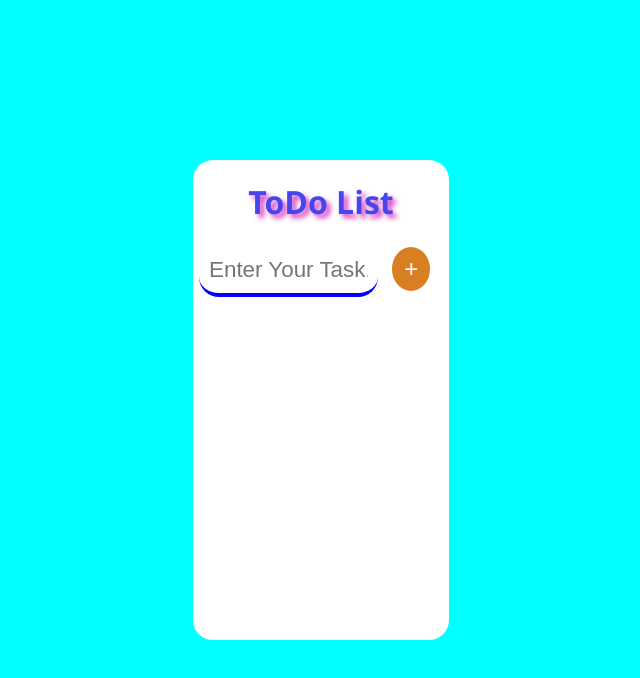
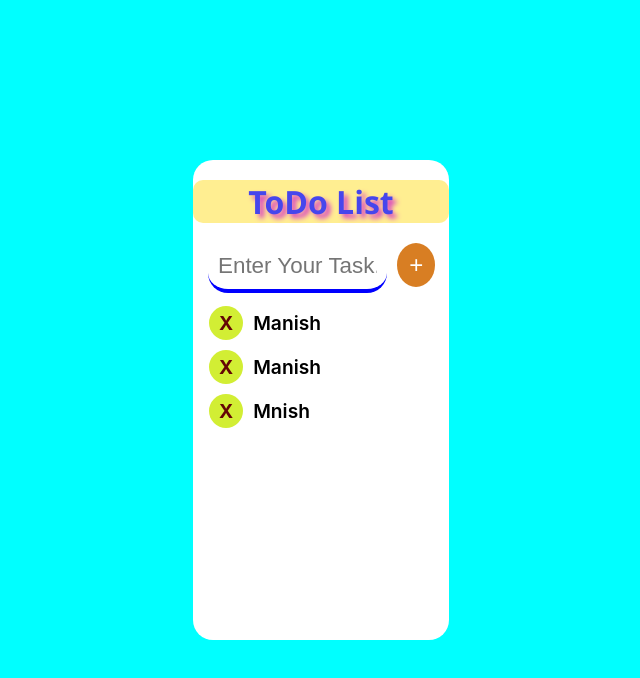
Before and after one commit to manish7479dlp/ToDoList.io, a React (Create React App) app: page / in a window 1280 px wide. Shown: the top 678 px of the page, without its empty margins (319-959 px from the left). Built offline with nearby package versions, Linux system fonts and the light colour scheme.

Commit message:
Some changes is done

```diff
--- a/src/App.css
+++ b/src/App.css
@@ -27,18 +27,21 @@
   font-family: 'Segoe UI', Tahoma, Geneva, Verdana, sans-serif;
   /* font-weight: 500; */
   text-shadow: 4px 4px 5px rgb(216, 59, 195);
+  background-color: rgb(255, 238, 145);
+  border-radius: 10px;
+  /* font-size: 5rem; */
 }
 .input{
   text-align: center;
   padding: 10px;
   width: 14vw;
-  margin: 4px;
+  /* margin: 4px; */
   outline: none;
   border: none;
   border-bottom: 4px solid blue;
   border-radius: 20px;
   font-size: 1.4rem;
-  margin-left: 6px;
+  margin-left: 15px;
 
 }
 
@@ -59,3 +62,38 @@
   background-color: rgb(6, 172, 20);
   color: red;
 }
+
+.item{
+  display: flex;
+  /* justify-content: center; */
+  align-items: center;
+  margin-top: 10px;
+}
+
+ul{
+  margin-top: 0.8rem;
+  margin-left: 1rem;
+  font-size: 1.2rem;
+  font-weight: 600;
+  text-transform: capitalize;
+  list-style: none;
+}
+
+span{
+  border-radius: 50%;
+  background-color: rgb(210, 238, 52);
+  padding: 5px 10px;
+  color:rgb(100, 5, 5);
+  font-weight: 700;
+}
+span:hover{
+
+  background-color: red;
+  /* padding: 10px; */
+  color:white;
+}
+
+.list{
+  /* list-style-position: inside; */
+  margin-left: 10px;
+}
--- a/src/App.js
+++ b/src/App.js
@@ -1,5 +1,6 @@
 import React from 'react';
 import './App.css'
+import List from './List'
 
 function App(){
   return (
@@ -10,6 +11,17 @@ function App(){
           <br/>
           <input className='input' type= "text" placeholder='Enter Your Task..'/>
           <button className='addbtn'>+</button>
+          <ul>
+            <List
+              text = "Manish"
+            />
+            <List
+              text = "Manish"
+            />
+            <List
+              text = "Mnish"
+            />
+          </ul>
         </div>
       </div>
     </>
--- /dev/null
+++ b/src/List.jsx
@@ -0,0 +1,16 @@
+import react from 'react'
+
+const listItem = "Manish how are you..."
+
+const List = (prob) =>{
+    return (
+        <>
+            <div className='item'>
+                <span>X</span>
+                <li className='list'>{prob.text}</li>
+            </div>
+        </>
+    )
+}
+
+export default List;
```
